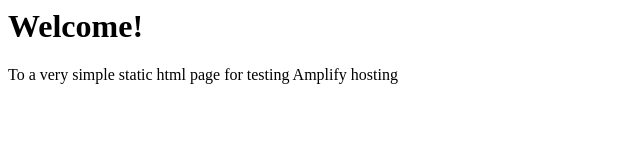
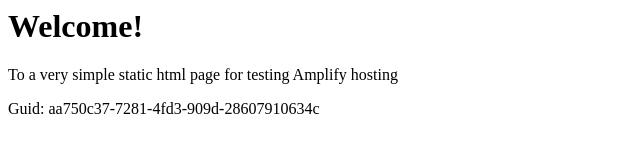
Before and after one commit to aws-aemilia-lhr/Github-PR-Commit-Integration-Test-DoNotTouch-GithubWebhookPreviewCanaryTest-v1-prod-eu-west-2, a website: page src/index.html in a window 1280 px wide. Shown: the whole page, without its empty margins (0-640 px from the left). Drawn offline with Linux system fonts and the light colour scheme.

Commit message:
commit from integ tests

```diff
--- a/src/index.html
+++ b/src/index.html
@@ -1,3 +1,5 @@
+
+
 <html lang="en">
 
 <head>
@@ -10,6 +12,6 @@
 <body>
     <h1>Welcome!</h1>
     <p>To a very simple static html page for testing Amplify hosting</p>
-</body>
+    <p>Guid: aa750c37-7281-4fd3-909d-28607910634c</p></body>
 
 </html>
```
